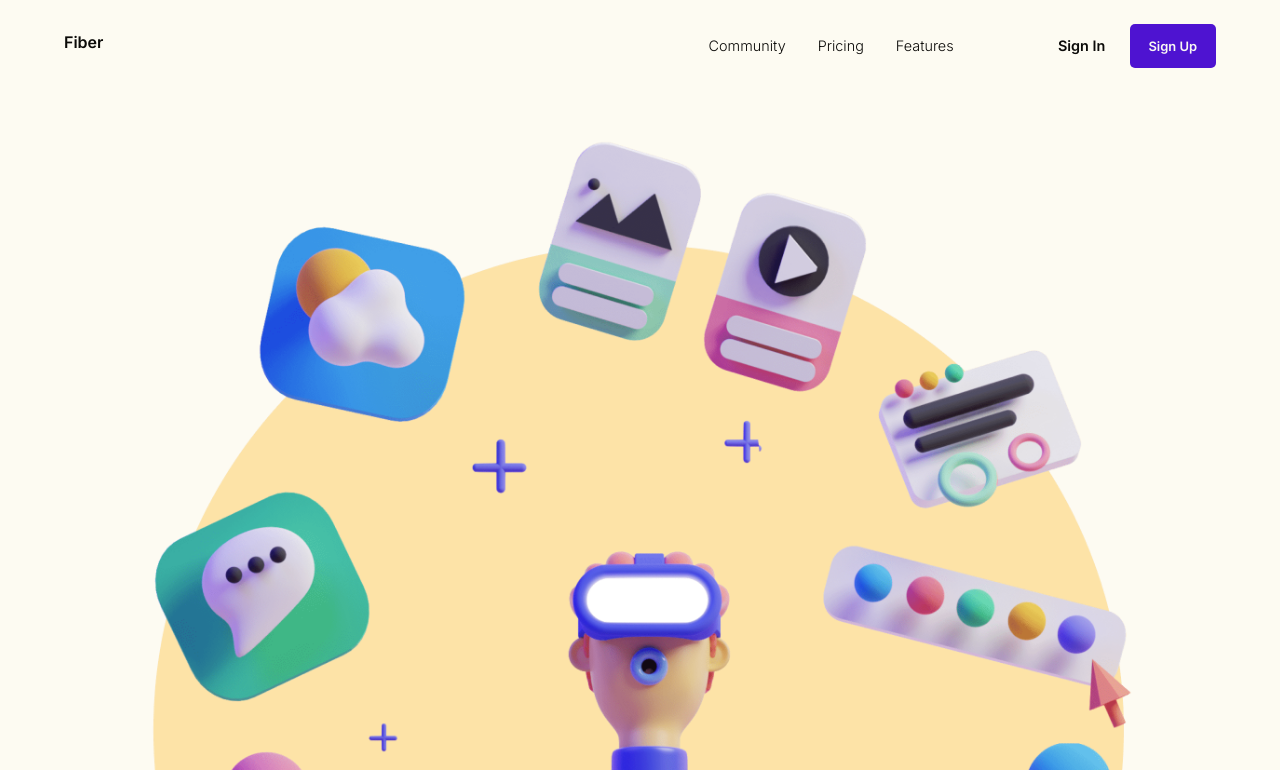
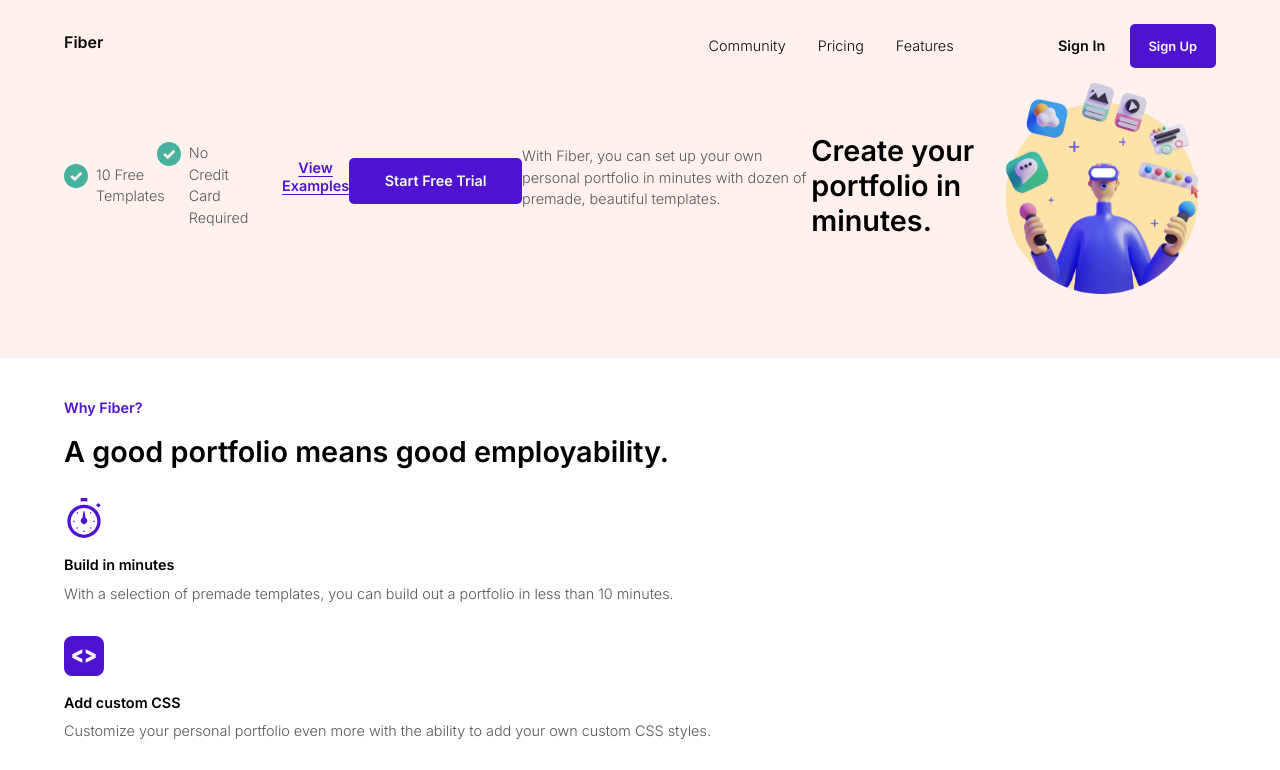
Before and after one commit to mojonesy/Fiber_mock-landing-page, a plain HTML site: page index.html in a window 1280 px wide. Shown: the top 770 px of the page. Drawn offline with Linux system fonts and the light colour scheme.

Commit message:
hero desktop responsive

```diff
--- a/index.css
+++ b/index.css
@@ -20,7 +20,7 @@
     --fs-body: .9em;
 
     --clr-light: #F9F8F3;
-    --clr-light-yellow: #fdfbf2;
+    --clr-light-yellow: #fff2ee;
     --clr-dark: #0B0A08;
     --clr-dark-gray: #565656;
     --clr-accent: #4E13D1;
@@ -109,7 +109,7 @@ article {
     padding: .3em 0 1em;
 }
 
-@media (min-width: 768px) {
+@media (min-width: 800px) {
     article {
         padding: 1.5em 4em;
     }
@@ -167,7 +167,7 @@ article {
 .fiber { z-index: 10 }
 
 
-@media (max-width: 768px) {
+@media (max-width: 800px) {
     .hamburger__icon {
         display: block;
 
@@ -234,6 +234,35 @@ article {
     align-items: flex-start;
     gap: .5em;
     margin: .2em auto;
+}
+
+@media (min-width: 800px) {
+    .article__hero { padding-bottom: 4em }
+
+    .hero {
+        display: flex;
+        flex-direction: row-reverse;
+        align-items: center;
+    }
+
+    .hero__image__container,
+    .hero__text { flex-basis: 50% }
+
+    .hero__button {
+        max-width: 12em;
+        margin: 0;
+    }
+
+    .examples__link { margin-left: 2em }
+
+    .hero__button-with-link,
+    .checkmark__areas {
+        display: flex;
+        justify-content: flex-start;
+        align-items: center;
+    }
+
+    .checkmark__area { margin: 1em 1em 0 0 }
 }
 
 
```
